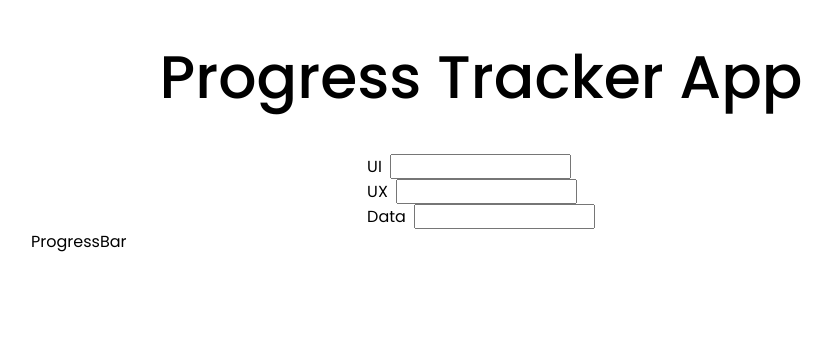
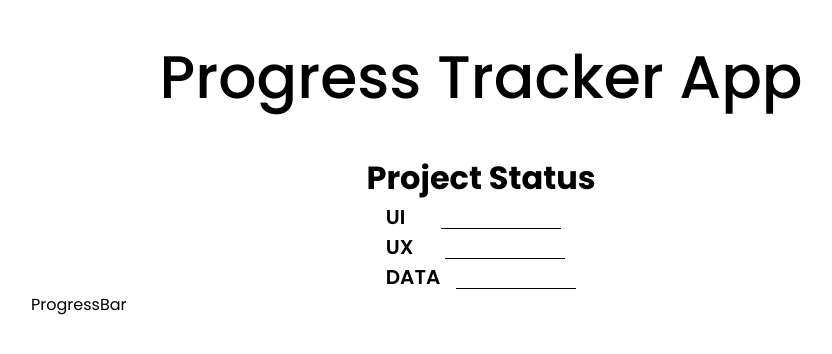
Before and after one commit to spectr-e/react-projects, a React (Vite) app: page / in a window 1280 px wide. Shown: the top 354 px of the page, without its empty margins (159-991 px from the left). Built offline with nearby package versions, Linux system fonts and the light colour scheme.

Commit message:
style(ProjectTrackerApp): Add style to the list of projects

```diff
--- a/src/App.css
+++ b/src/App.css
@@ -127,6 +127,18 @@ body {
 }
 .gap-16 {
   gap: 16;
+}
+.gap-20 {
+  gap: 20;
+}
+.gap-24 {
+  gap: 24;
+}
+.gap-32 {
+  gap: 32;
+}
+.gap-36 {
+  gap: 36;
 }
 
 /* Text */
--- a/src/Projects/12-progress-tracker-app/ProgressTrackerApp.jsx
+++ b/src/Projects/12-progress-tracker-app/ProgressTrackerApp.jsx
@@ -1,30 +1,42 @@
 import React from 'react'
 import { ProgressBar, Title } from '../../components'
 const ProgressTrackerApp = () => {
+  const inputStyle = {
+    border: 'none',
+    borderBottom: '1px solid black',
+    outline: 'none',
+    fontSize: '20px',
+    width: '120px',
+    textAlign: 'center',
+    fontWeight: 600,
+  }
+  const labelStyle = {
+    fontWeight: 600,
+    fontSize: '20px',
+  }
   return (
     <div className='container'>
       <Title title={'Progress Tracker App'} classes={'title text-center'} />
-      <div
-        style={{
-          display: 'flex',
-          flexDirection: 'column',
-          alignItems: 'center',
-          gap: 8,
-          // justifyContent: 'center',
-        }}
-      >
-        <div className=''>
-          <div style={{ display: 'flex', gap: 8 }}>
-            <label htmlFor='ui'>UI</label>
-            <input type='text' name='UI' />
+      <Title title={'Project Status'} classes={'text-center'} />
+      <div className='dsf flex-column aic'>
+        <div className=' dsf flex-column gap-16'>
+          <div style={{ display: 'flex', gap: 36, alignItems: 'center' }}>
+            <label htmlFor='ui' style={labelStyle}>
+              UI
+            </label>
+            <input type='text' name='UI' style={inputStyle} />
           </div>
-          <div style={{ display: 'flex', gap: 8 }}>
-            <label htmlFor='UX'>UX</label>
-            <input type='text' name='UX' />
+          <div style={{ display: 'flex', gap: 32, alignItems: 'center' }}>
+            <label htmlFor='UX' style={labelStyle}>
+              UX
+            </label>
+            <input type='text' name='UX' style={inputStyle} />
           </div>
-          <div style={{ display: 'flex', gap: 8 }}>
-            <label htmlFor='data'>Data</label>
-            <input type='text' name='data' />
+          <div style={{ display: 'flex', gap: 16, alignItems: 'center' }}>
+            <label htmlFor='data' style={labelStyle}>
+              DATA
+            </label>
+            <input type='text' name='data' style={inputStyle} />
           </div>
         </div>
       </div>
```
